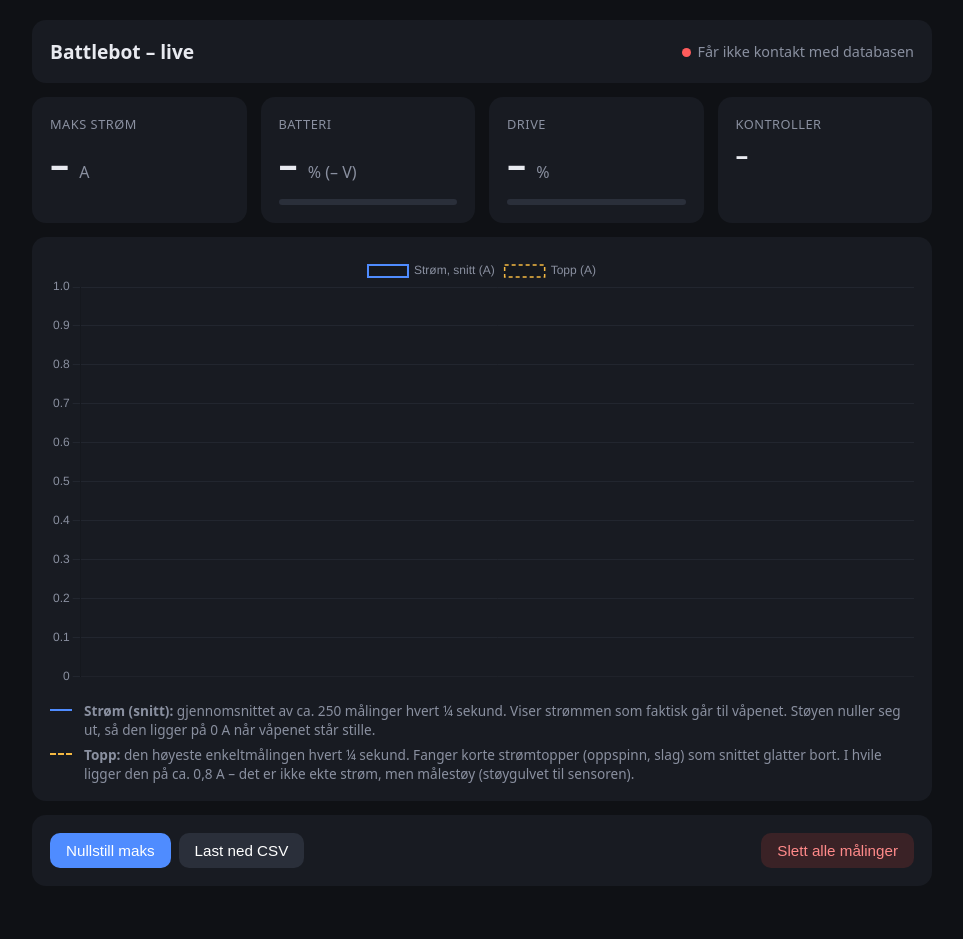
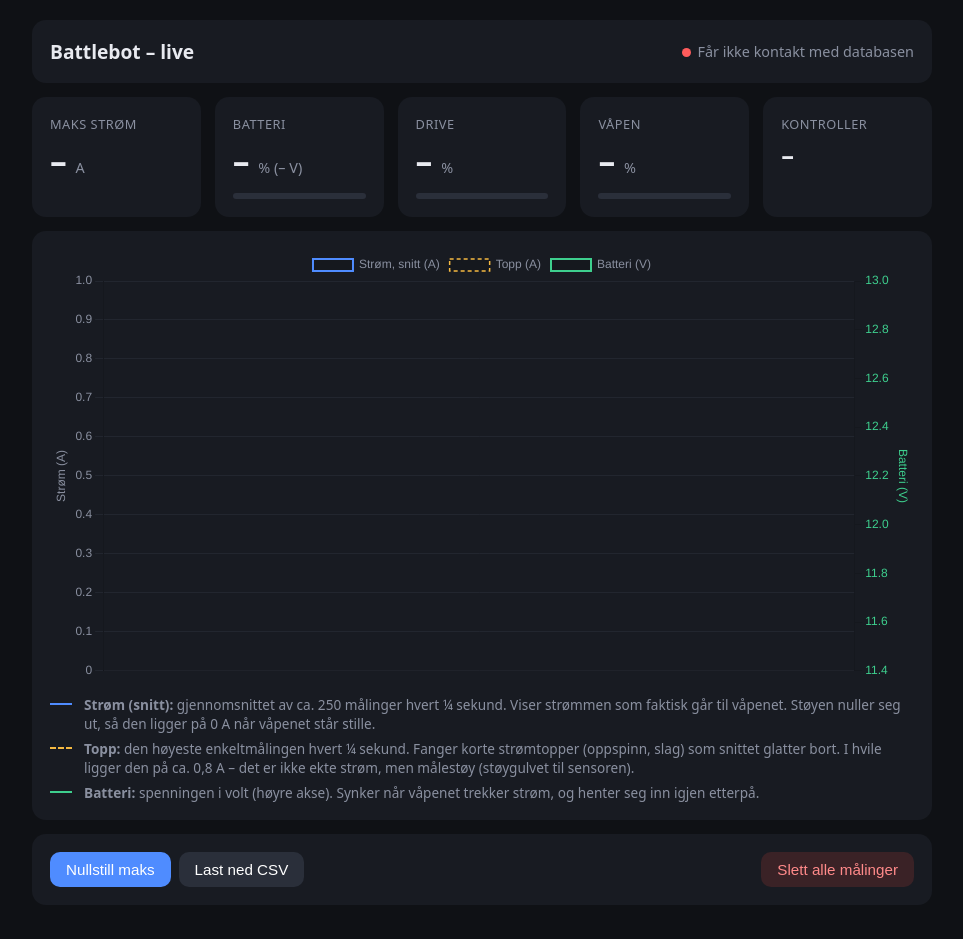
Before and after one commit to andos898/Battlebot, a plain HTML site: page index.html in a window 1280 px wide. Shown: the whole page, without its empty margins (158-1121 px from the left). Drawn offline with nearby package versions, Linux system fonts and the light colour scheme; no server answers.

Commit message:
Add files via upload

```diff
--- a/index.html
+++ b/index.html
@@ -18,10 +18,10 @@
   .dot { display:inline-block; width:9px; height:9px; border-radius:50%; background:var(--mut); margin-right:6px; }
   .dot.ok { background:var(--ok); } .dot.warn { background:var(--warn); } .dot.err { background:var(--err); }
   .status { color:var(--mut); font-size:.9rem; }
-  .grid { display:grid; grid-template-columns:repeat(auto-fit, minmax(180px, 1fr)); gap:14px; }
+  .grid { display:grid; grid-template-columns:repeat(auto-fit, minmax(150px, 1fr)); gap:14px; }
   .lbl { color:var(--mut); font-size:.8rem; text-transform:uppercase; letter-spacing:.04em; }
-  .val { font-size:2.4rem; font-weight:700; font-variant-numeric:tabular-nums; margin-top:4px; }
-  .val small { font-size:1rem; color:var(--mut); font-weight:500; }
+  .val { font-size:2.1rem; white-space:nowrap; font-weight:700; font-variant-numeric:tabular-nums; margin-top:4px; }
+  .val small { font-size:.9rem; color:var(--mut); font-weight:500; }
   .bar { height:6px; background:#2a2f3a; border-radius:3px; margin-top:10px; overflow:hidden; }
   .bar > div { height:100%; width:0; background:var(--ok); transition:width .3s; }
   .ok-txt { color:var(--ok); } .err-txt { color:var(--err); }
@@ -60,6 +60,11 @@
       <div class="bar"><div id="drvBar" style="background:var(--acc)"></div></div>
     </div>
     <div class="card">
+      <div class="lbl">Våpen</div>
+      <div class="val"><span id="vap">–</span> <small>%</small></div>
+      <div class="bar"><div id="vapBar" style="background:var(--warn)"></div></div>
+    </div>
+    <div class="card">
       <div class="lbl">Kontroller</div>
       <div class="val" id="rc" style="font-size:1.6rem">–</div>
     </div>
@@ -72,6 +77,8 @@
       <div><b>Strøm (snitt):</b> gjennomsnittet av ca. 250 målinger hvert ¼ sekund. Viser strømmen som faktisk går til våpenet. Støyen nuller seg ut, så den ligger på 0 A når våpenet står stille.</div>
       <div class="strek" style="border-top:2px dashed #f5b942"></div>
       <div><b>Topp:</b> den høyeste enkeltmålingen hvert ¼ sekund. Fanger korte strømtopper (oppspinn, slag) som snittet glatter bort. I hvile ligger den på ca. 0,8 A – det er ikke ekte strøm, men målestøy (støygulvet til sensoren).</div>
+      <div class="strek" style="border-top:2px solid #3ecf8e"></div>
+      <div><b>Batteri:</b> spenningen i volt (høyre akse). Synker når våpenet trekker strøm, og henter seg inn igjen etterpå.</div>
     </div>
   </div>
 
@@ -125,12 +132,16 @@ const chart = new Chart($("graf"), {
   type: "line",
   data: { labels: [], datasets: [
     { label: "Strøm, snitt (A)", data: [], borderColor: "#4f8cff", borderWidth: 2, pointRadius: 0, cubicInterpolationMode: "monotone" },
-    { label: "Topp (A)",  data: [], borderColor: "#f5b942", borderWidth: 1.5, pointRadius: 0, cubicInterpolationMode: "monotone", borderDash: [4, 3] }
+    { label: "Topp (A)",  data: [], borderColor: "#f5b942", borderWidth: 1.5, pointRadius: 0, cubicInterpolationMode: "monotone", borderDash: [4, 3] },
+    { label: "Batteri (V)", yAxisID: "yU", data: [], borderColor: "#3ecf8e", borderWidth: 2, pointRadius: 0, cubicInterpolationMode: "monotone" }
   ]},
   options: { animation: false,
     plugins: { legend: { labels: { color: "#8a90a0" } } },
     scales: { x: { ticks: { color: "#8a90a0", maxTicksLimit: 6 }, grid: { color: "#22262f" } },
-              y: { ticks: { color: "#8a90a0" }, grid: { color: "#22262f" }, beginAtZero: true } } }
+              y: { ticks: { color: "#8a90a0" }, grid: { color: "#22262f" }, beginAtZero: true,
+                   title: { display: true, text: "Strøm (A)", color: "#8a90a0" } },
+              yU: { position: "right", suggestedMin: 11.5, suggestedMax: 13, grid: { drawOnChartArea: false },
+                    ticks: { color: "#3ecf8e" }, title: { display: true, text: "Batteri (V)", color: "#3ecf8e" } } } }
 });
 
 const f1 = x => (typeof x === "number" ? x.toFixed(1) : "–");
@@ -158,6 +169,11 @@ function tegn() {
   $("drv").textContent = s.drv ?? "–";
   $("drvBar").style.width = Math.min(s.drv ?? 0, 100) + "%";
 
+  // Våpen: 1000 µs = 0 %, 2000 µs = 100 % (standard ESC-signal)
+  const vap = typeof s.gass === "number" ? Math.max(0, Math.round((s.gass - 1000) / 10)) : null;
+  $("vap").textContent = vap ?? "–";
+  $("vapBar").style.width = Math.min(vap ?? 0, 100) + "%";
+
   const rc = $("rc");
   if (s.rc === true)       { rc.textContent = "Tilkoblet";      rc.className = "val ok-txt"; }
   else if (s.rc === false) { rc.textContent = "Ikke tilkoblet"; rc.className = "val err-txt"; }
@@ -168,9 +184,10 @@ function tegn() {
   $("tripA").textContent = f1(s.trip);
 
   chart.data.labels = punkter.map(p => new Date(p.t).toLocaleTimeString());
-  const db = x => (Math.abs(x) < GRAF_DOEDBAND ? 0 : x);
+  const db = x => (x < GRAF_DOEDBAND ? 0 : x);   // under dødbåndet (og negativ støy) vises som 0
   chart.data.datasets[0].data = glidendeSnitt(punkter.map(p => p.i ?? 0), GRAF_VINDU).map(db);
   chart.data.datasets[1].data = glidendeSnitt(punkter.map(p => p.topp ?? 0), GRAF_VINDU).map(db);
+  chart.data.datasets[2].data = glidendeSnitt(punkter.map(p => p.bv ?? 0), GRAF_VINDU);
   chart.update();
 }
 
```
